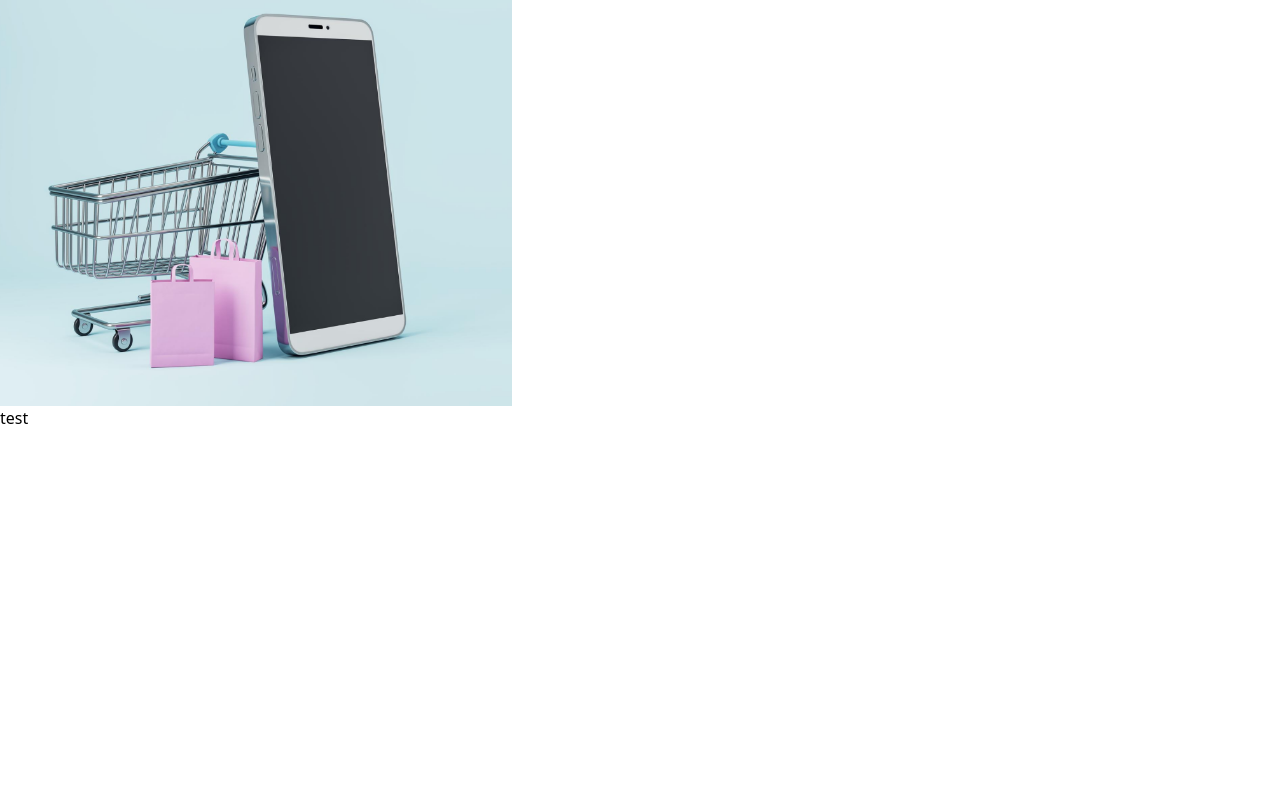
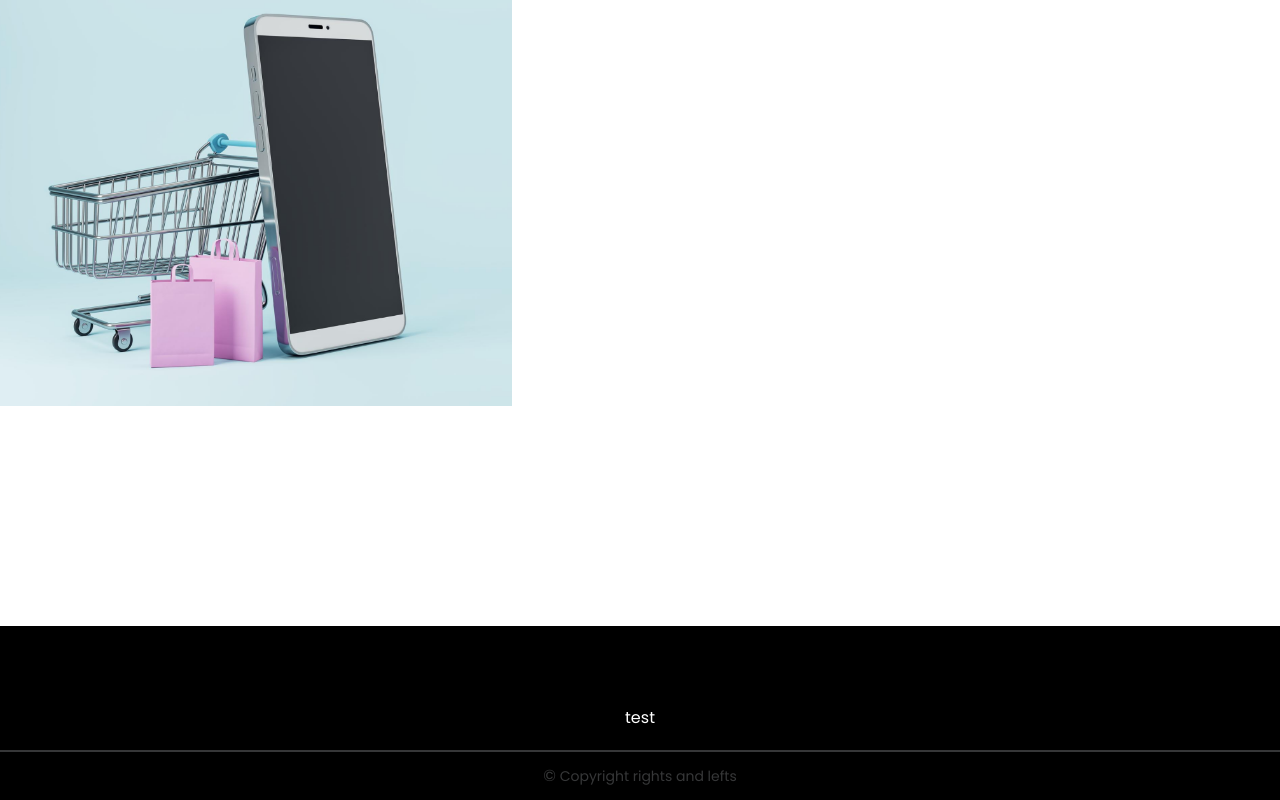
Before and after one commit to ajfalcotelo/e-commerce, a React (Vite) app in the folder frontend/web/: page / in a window 1280 px wide. Shown: the part 174-974 px from the top of the page. Before the commit the page ends 800 px from the top, so only its background shows below. Built offline with nearby package versions, Linux system fonts and the light colour scheme.

Commit message:
WIP Footer

```diff
--- a/frontend/web/src/App.tsx
+++ b/frontend/web/src/App.tsx
@@ -1,14 +1,17 @@
 import Header from './components/Header';
 import { Login } from './pages/auth/LogIn';
+import { Footer } from './components/Footer';
 
 const App = () => {
   return (
-    <div className="h-screen w-full">
-      <Header />
-      <main className="w-full">
-        <Login />
-      </main>
-      <footer>test</footer>
+    <div>
+      <div className="h-screen w-full">
+        <Header />
+        <main className="w-full">
+          <Login />
+        </main>
+      </div>
+      <Footer />
     </div>
   );
 };
--- /dev/null
+++ b/frontend/web/src/components/Footer.tsx
@@ -0,0 +1,23 @@
+import { FooterSection } from "./FooterSection"
+
+export const Footer = () => {
+    return (
+        <footer className="flex flex-col justify-between bg-black w-full font-poppins">
+            <div className="flex flex-row justify-center
+                      pt-20 pb-5
+                      "
+            >
+              <FooterSection>test</FooterSection>
+            </div>
+            <div
+                className="flex justify-center items-center
+                        w-full p-3
+                        border-t-primary-black border-t-2 text-primary-black
+                        text-sm
+                    "
+            >
+                <p><span className="text-base">©</span> Copyright rights and lefts</p>
+            </div>
+        </footer>
+    )
+}
--- /dev/null
+++ b/frontend/web/src/components/FooterSection.tsx
@@ -0,0 +1,17 @@
+type FooterProps = {
+    children: React.ReactNode
+}
+
+export const FooterSection = ({ children }: FooterProps) => {
+
+
+
+    return (
+        <div className="text-primary-white
+
+                      "
+        >
+          {children}
+        </div>
+    )
+}
--- a/frontend/web/src/components/Header.tsx
+++ b/frontend/web/src/components/Header.tsx
@@ -1,4 +1,3 @@
-import { NAV } from '../utils/constant.ts';
 import { NAV } from '../utils/constant.ts';
 import { NavLink } from './NavLinks.tsx';
 
@@ -35,10 +34,7 @@ const Header = () => {
                   "
         />
         <button className="p-2 h-full">
-          <img
-            src={NAV.SEARCH.ICON}
-            className="stroke-primary-white stroke-1"
-          />
+          <img src={NAV.SEARCH.ICON} />
         </button>
       </div>
     </header>
```
